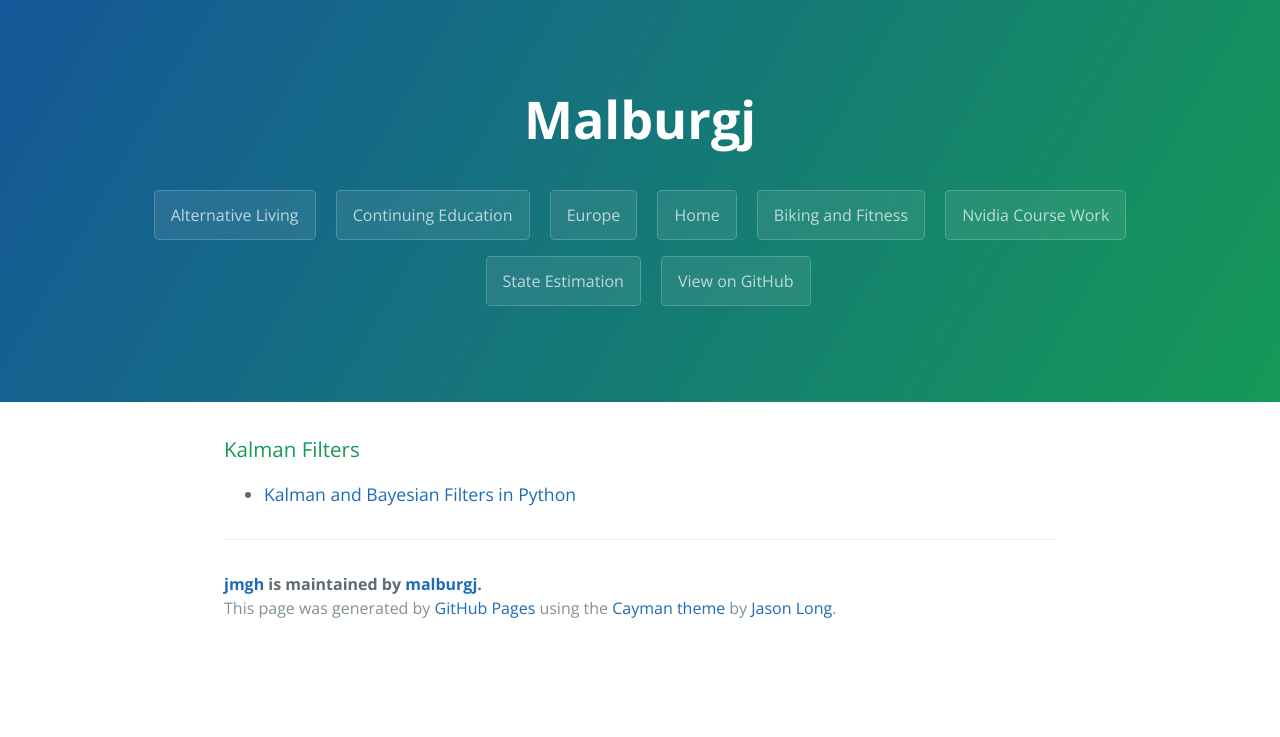
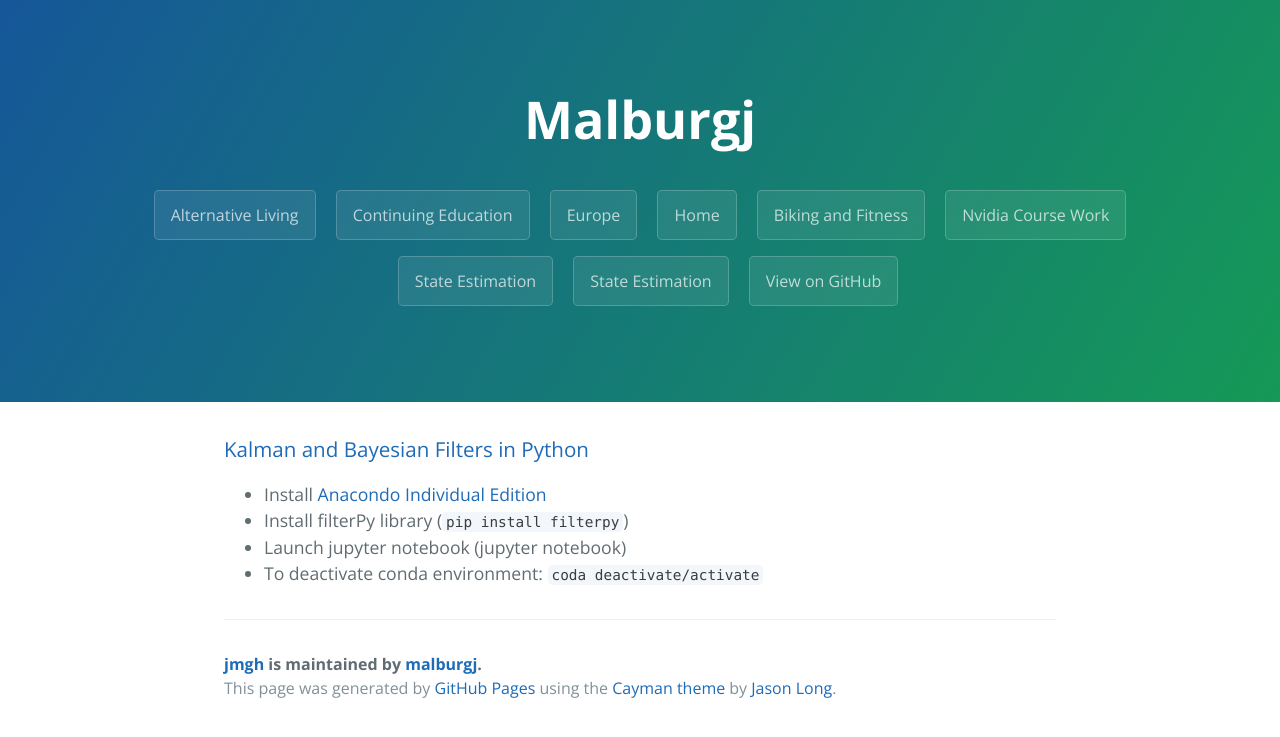
Before and after one commit to malburgj/malburgj.github.io, a Jekyll site: the page built from stateest.md, in a window 1280 px wide. Shown: the top 737 px of the page. Built offline with Jekyll 4.4.1, drawn with Linux system fonts in a browser that asks for light colours.

Commit message:
start of state est

```diff
--- a/stateest.md
+++ b/stateest.md
@@ -3,5 +3,8 @@ title: State Estimation
 layout: template
 filename: stateest
 ---
-### Kalman Filters
-* [Kalman and Bayesian Filters in Python](https://github.com/rlabbe/Kalman-and-Bayesian-Filters-in-Python)
+### [Kalman and Bayesian Filters in Python](https://github.com/rlabbe/Kalman-and-Bayesian-Filters-in-Python)
+*   Install [Anacondo Individual Edition](https://www.anaconda.com/products/individual)
+*   Install filterPy library (`pip install filterpy`)
+*   Launch jupyter notebook (jupyter notebook)
+*   To deactivate conda environment: `coda deactivate/activate`
```
Also changed, not shown: retro.md (added, +8 -0 lines).
